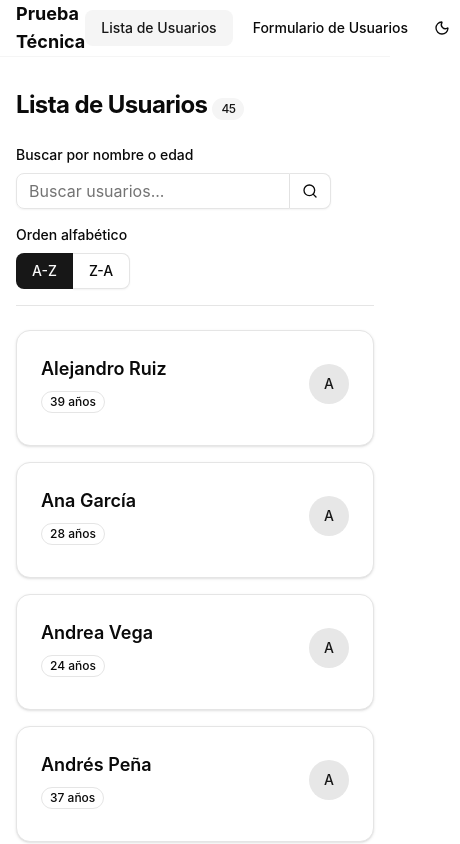
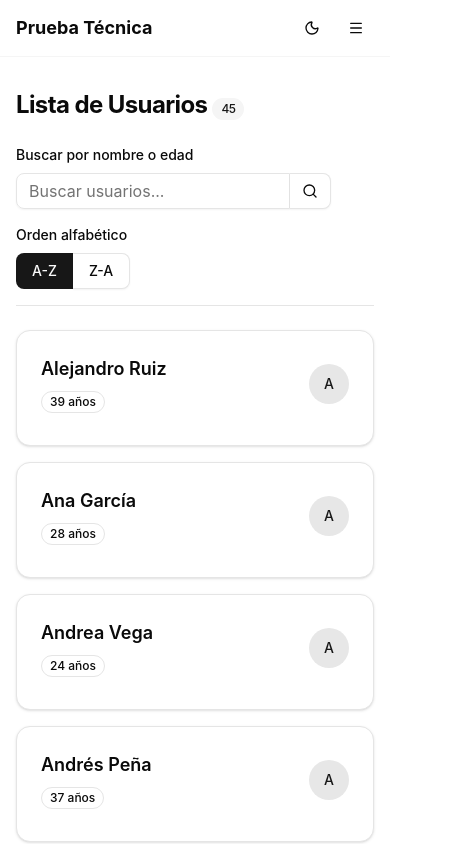
Before and after one commit to guillezdev/prueba-tecnica-dynamicore, a React (Vite) app: page / in a window 390 px wide. Shown: the top 844 px of the page, 460 px wide, since content can reach past the window. Built offline with nearby package versions, Linux system fonts and the light colour scheme.

Commit message:
feat: Add mobile menu drawer to Navbar for improved navigation on smaller screens

```diff
--- a/src/components/nav/navbar.tsx
+++ b/src/components/nav/navbar.tsx
@@ -4,7 +4,17 @@ import {
   NavigationMenuList,
   NavigationMenuItem,
 } from "@/components/ui/navigation-menu";
+import {
+  Drawer,
+  DrawerContent,
+  DrawerHeader,
+  DrawerTitle,
+  DrawerTrigger,
+  DrawerClose,
+} from "@/components/ui/drawer";
+import { Button } from "@/components/ui/button";
 import { cn } from "@/lib/utils";
+import { MenuIcon, XIcon } from "lucide-react";
 import ThemeSwitcher from "../misc/theme-switcher";
 
 const Navbar = () => {
@@ -19,16 +29,19 @@ const Navbar = () => {
       href: "/formulario",
     },
   ];
+
   return (
     <header className="sticky top-0 z-50 w-full border-b border-border/40 bg-background/95 backdrop-blur supports-backdrop-filter:bg-background/60">
       <div className="mx-auto flex h-14 max-w-screen-2xl justify-between items-center px-4">
+        {/* Logo/Título a la izquierda */}
         <div className="flex items-center">
           <Link to="/" className="flex items-center space-x-2">
             <span className="font-bold text-lg">Prueba Técnica</span>
           </Link>
         </div>
 
-        <div className="flex justify-center">
+        {/* Links centrados - Solo visible en desktop */}
+        <div className="hidden md:flex justify-center">
           <NavigationMenu>
             <NavigationMenuList>
               {navigationItems.map((item) => (
@@ -49,8 +62,51 @@ const Navbar = () => {
           </NavigationMenu>
         </div>
 
-        <div className="flex items-center">
+        {/* Sección derecha */}
+        <div className="flex items-center gap-2">
+          {/* Theme Switcher - Siempre visible */}
           <ThemeSwitcher />
+
+          {/* Mobile Menu Drawer - Solo visible en mobile */}
+          <div className="md:hidden">
+            <Drawer direction="right">
+              <DrawerTrigger asChild>
+                <Button variant="ghost" size="icon" aria-label="Abrir menú">
+                  <MenuIcon className="h-5 w-5" />
+                </Button>
+              </DrawerTrigger>
+              <DrawerContent>
+                <DrawerHeader className="flex flex-row items-center justify-between">
+                  <DrawerTitle>Navegación</DrawerTitle>
+                  <DrawerClose asChild>
+                    <Button
+                      variant="ghost"
+                      size="icon"
+                      aria-label="Cerrar menú"
+                    >
+                      <XIcon className="h-5 w-5" />
+                    </Button>
+                  </DrawerClose>
+                </DrawerHeader>
+                <div className="flex flex-col p-4 space-y-2">
+                  {navigationItems.map((item) => (
+                    <DrawerClose key={item.href} asChild>
+                      <Link
+                        to={item.href}
+                        className={cn(
+                          "flex items-center px-4 py-3 rounded-md text-sm font-medium transition-colors hover:bg-accent hover:text-accent-foreground",
+                          location.pathname === item.href &&
+                            "bg-accent text-accent-foreground"
+                        )}
+                      >
+                        {item.title}
+                      </Link>
+                    </DrawerClose>
+                  ))}
+                </div>
+              </DrawerContent>
+            </Drawer>
+          </div>
         </div>
       </div>
     </header>
```
